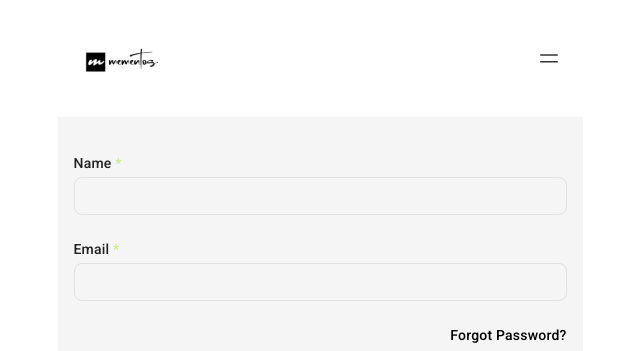
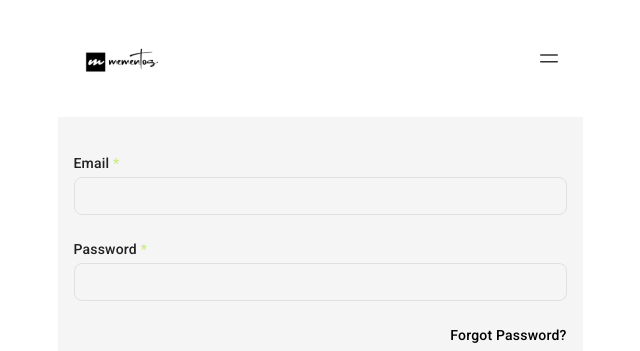
Before and after one commit to Mementos-Print/mementos-frontend, a React (Vite) app: page /auth/user/signin in a window 1280 px wide. Shown: the top 351 px of the page, without its empty margins (320-960 px from the left). Built offline with nearby package versions, Linux system fonts and the light colour scheme.

Commit message:
update-auth

```diff
--- a/src/components/ui/Auth.tsx
+++ b/src/components/ui/Auth.tsx
@@ -3,7 +3,7 @@ import { ArrowRight } from "../../assets/icons/Icon";
 
 interface FormBodyProps {
   children: React.ReactNode;
-  onSubmit?: (e: React.FormEvent<HTMLFormElement>) => void;
+  onSubmit: (e: React.FormEvent<HTMLFormElement>) => void;
 }
 export const FormBody = ({ children, onSubmit }: FormBodyProps) => {
   return (
@@ -22,7 +22,7 @@ interface InputProps {
   type: string;
   id: string;
   label: string;
-  value?: string;
+  value: string;
   onChange?: (e: React.ChangeEvent<HTMLInputElement>) => void;
 }
 export const Input = ({ type, id, label, value, onChange }: InputProps) => {
@@ -45,7 +45,7 @@ export const Input = ({ type, id, label, value, onChange }: InputProps) => {
 interface SubmitButtonProps {
   type: string;
   clickEvent?: () => void;
-  isLoading?: boolean;
+  isLoading: boolean;
 }
 export const SubmitButton = ({
   type,
--- a/src/pages/auth/Signin.tsx
+++ b/src/pages/auth/Signin.tsx
@@ -4,20 +4,64 @@ import {
   Input,
   SubmitButton,
 } from "../../components/ui/Auth";
+import { useState } from "react";
+import { useSetSelected } from "../../hooks/useSetSelected";
+import { login } from "./auth";
+import { useNavigate } from "react-router-dom";
+import { toast, ToastContainer } from "react-toastify";
 
 const SignIn = () => {
+  const [email, setEmail] = useState<string>("");
+  const [password, setPassword] = useState<string>("");
+  const [loading, setLoading] = useState(Boolean);
+  const setSelected = useSetSelected();
+  const navigate = useNavigate();
+
+  const handleAuth = (e: React.FormEvent<HTMLFormElement>) => {
+    e.preventDefault();
+    if (!email || !password) return;
+    setLoading(true);
+    login(email, password)
+      .then((res) => {
+        const accessToken = res.accessToken;
+        setSelected("accessToken", accessToken);
+        navigate("/user/dashboard");
+        setSelected("isAuthenticated", true);
+      })
+      .catch((err) => {
+        toast.error(err.response?.data.Error);
+      })
+      .finally(() => {
+        setLoading(false);
+      });
+  };
   return (
-    <FormBody>
-      <Input type="name" id="name" label="Name" />
-      <Input type="email" id="email" label="Email" />
+    <>
+      <FormBody onSubmit={handleAuth}>
+        <Input
+          type="email"
+          id="email"
+          label="Email"
+          value={email}
+          onChange={(e) => setEmail(e.target.value)}
+        />
+        <Input
+          type="password"
+          id="password"
+          label="Password"
+          value={password}
+          onChange={(e) => setPassword(e.target.value)}
+        />
         <p className="text-right mb-11">Forgot Password?</p>
-      <SubmitButton type="Login" />
+        <SubmitButton type="Login" isLoading={loading} />
         <FormFoot
           ques="Don't have an account?"
           option="Create Account"
           linkTo="/auth/user/signup"
         />
       </FormBody>
+      <ToastContainer />
+    </>
   );
 };
 
--- a/src/pages/auth/auth.ts
+++ b/src/pages/auth/auth.ts
@@ -21,10 +21,10 @@ export const uploadPolaroid = async (
   });
 };
 
-export const login = async(email:string, name:string)=>{
+export const login = async(email:string, password:string)=>{
   const response = await axios.post(`${API_BASE_URL}/users/loginUser`, {
     email,
-    name
+    password
   });
   return response.data;
 }
```
Lines whose indentation alone changed are shown as unchanged.
